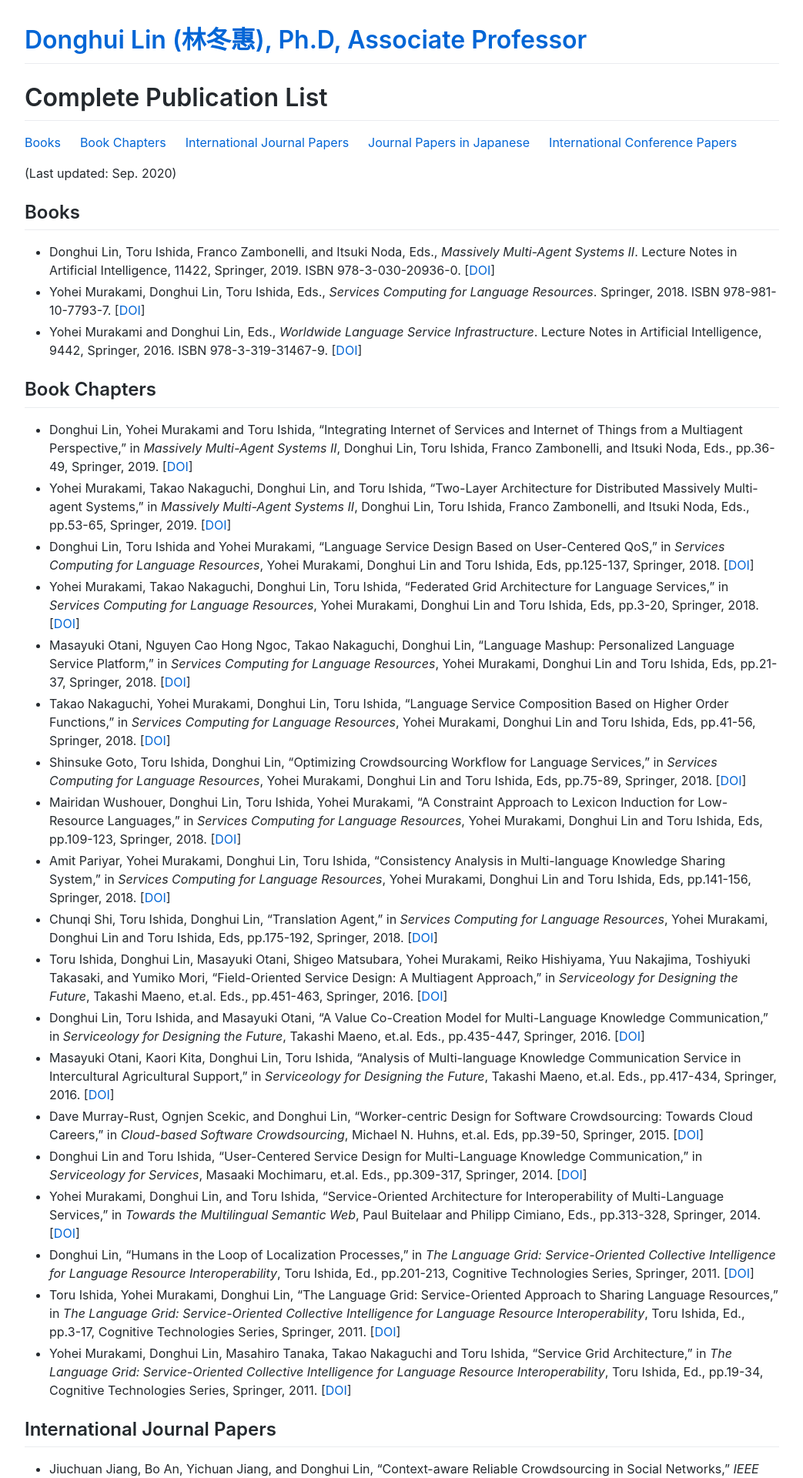
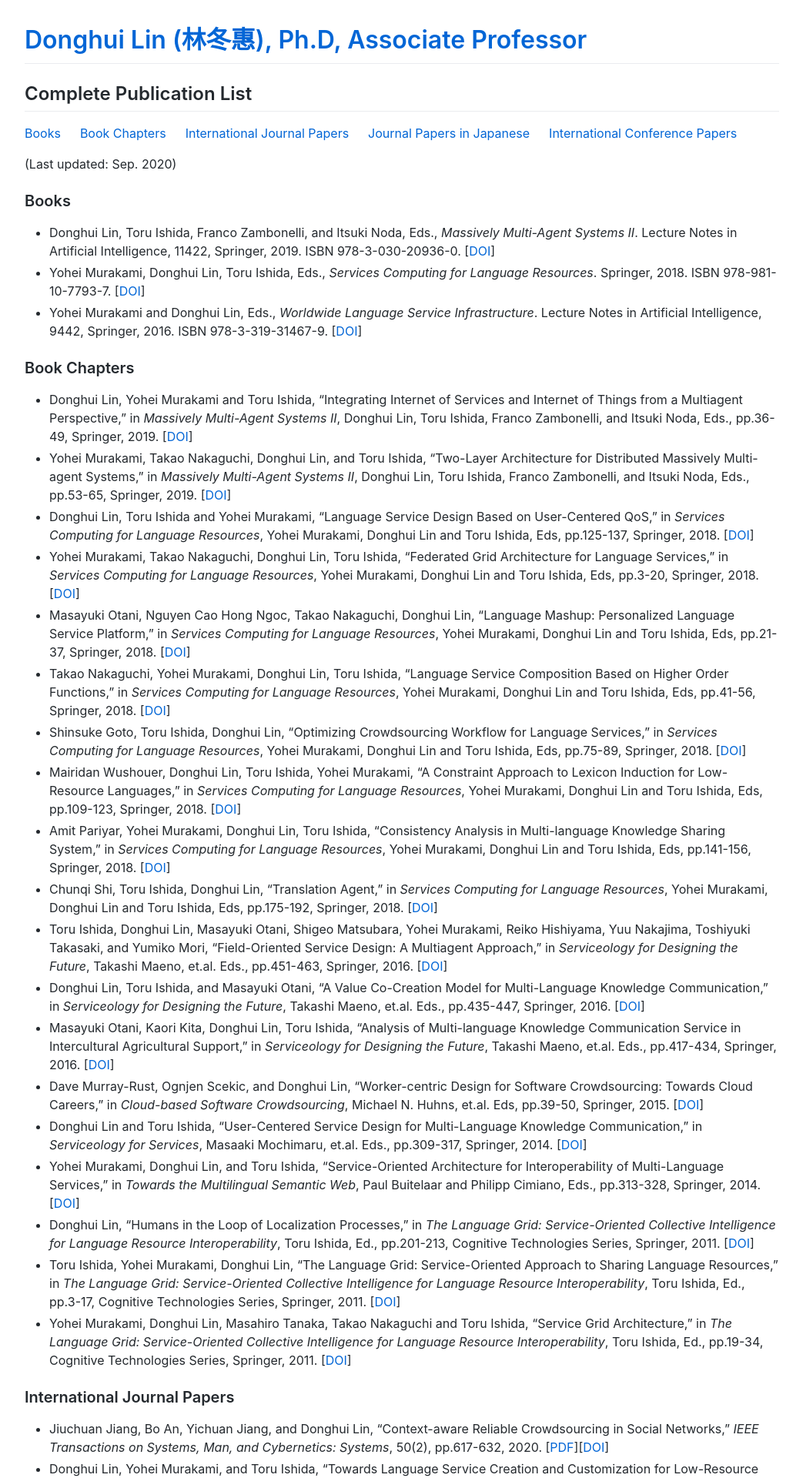
Before and after one commit to lindh/lindh.github.io, a Jekyll site: the page built from publication.md, in a window 1280 px wide. Shown: the top 1920 px of the page at 77% size, without its empty margins (118-1161 px from the left). Built offline with Jekyll 4.4.1, drawn with Linux system fonts in a browser that asks for light colours; our own code applies the rules of GitHub Pages for plain Markdown files; comment, search, counter and statistics services are not loaded.

```diff
--- a/publication.md
+++ b/publication.md
@@ -1,14 +1,14 @@
-# Complete Publication List
+## Complete Publication List
 [Books](#books) &emsp; [Book Chapters](#book-chapters) &emsp; [International Journal Papers](#international-journal-papers) &emsp; [Journal Papers in Japanese](#journal-papers-in-japanese) &emsp; [International Conference Papers](#international-conference-papers)
 
 (Last updated: Sep. 2020)
 
-## Books
+### Books
 - Donghui Lin, Toru Ishida, Franco Zambonelli, and Itsuki Noda, Eds., _Massively Multi-Agent Systems II_. Lecture Notes in Artificial Intelligence, 11422, Springer, 2019. ISBN 978-3-030-20936-0. [[DOI](https://doi.org/10.1007/978-3-030-20937-7)]
 - Yohei Murakami, Donghui Lin, Toru Ishida, Eds., _Services Computing for Language Resources_. Springer, 2018. ISBN 978-981-10-7793-7. [[DOI](https://doi.org/10.1007/978-981-10-7793-7)]
 - Yohei Murakami and Donghui Lin, Eds., _Worldwide Language Service Infrastructure_. Lecture Notes in Artificial Intelligence, 9442, Springer, 2016. ISBN 978-3-319-31467-9. [[DOI](https://doi.org/10.1007/978-3-319-31468-6)]
 
-## Book Chapters
+### Book Chapters
 - Donghui Lin, Yohei Murakami and Toru Ishida, "Integrating Internet of Services and Internet of Things from a Multiagent Perspective," in _Massively Multi-Agent Systems II_, Donghui Lin, Toru Ishida, Franco Zambonelli, and Itsuki Noda, Eds., pp.36-49, Springer, 2019. [[DOI](https://doi.org/10.1007/978-3-030-20937-7_3)]
 - Yohei Murakami, Takao Nakaguchi, Donghui Lin, and Toru Ishida, "Two-Layer Architecture for Distributed Massively Multi-agent Systems," in _Massively Multi-Agent Systems II_, Donghui Lin, Toru Ishida, Franco Zambonelli, and Itsuki Noda, Eds., pp.53-65, Springer, 2019. [[DOI](https://doi.org/10.1007/978-3-030-20937-7_4)]
 - Donghui Lin, Toru Ishida and Yohei Murakami, "Language Service Design Based on User-Centered QoS," in _Services Computing for Language Resources_, Yohei Murakami, Donghui Lin and Toru Ishida, Eds, pp.125-137, Springer, 2018. [[DOI](https://doi.org/10.1007/978-981-10-7793-7_8)]
@@ -29,7 +29,7 @@
 - Toru Ishida, Yohei Murakami, Donghui Lin, "The Language Grid: Service-Oriented Approach to Sharing Language Resources," in _The Language Grid: Service-Oriented Collective Intelligence for Language Resource Interoperability_, Toru Ishida, Ed., pp.3-17, Cognitive Technologies Series, Springer, 2011. [[DOI](https://doi.org/10.1007/978-3-642-21178-2_1)]
 - Yohei Murakami, Donghui Lin, Masahiro Tanaka, Takao Nakaguchi and Toru Ishida, "Service Grid Architecture," in _The Language Grid: Service-Oriented Collective Intelligence for Language Resource Interoperability_, Toru Ishida, Ed., pp.19-34, Cognitive Technologies Series, Springer, 2011. [[DOI](https://doi.org/10.1007/978-3-642-21178-2_2)]
 
-## International Journal Papers
+### International Journal Papers
 - Jiuchuan Jiang, Bo An, Yichuan Jiang, and Donghui Lin, "Context-aware Reliable Crowdsourcing in Social Networks," _IEEE Transactions on Systems, Man, and Cybernetics: Systems_, 50(2), pp.617-632, 2020. [[PDF](./files/IEEE_TSMC_2020.pdf)][[DOI](https://doi.org/10.1109/TSMC.2017.2777447)]
 - Donghui Lin, Yohei Murakami, and Toru Ishida, "Towards Language Service Creation and Customization for Low-Resource Languages," _Information_, 11(2), 67, 2020. [[PDF](./files/information-11-00067-v2.pdf)][[DOI](https://doi.org/10.3390/info11020067)]
 - Mondheera Pituxcoosuvarn, Takao Nakaguchi, Donghui Lin and Toru Ishida, "Privacy-Aware Best-Balanced Multilingual Communication," _IEICE Transactions on Information and Systems_, E103-D(6), pp.1288-1296, 2020. [[PDF](./files/e103-d_6_1288.pdf)][[DOI](https://doi.org/10.1587/transinf.2019KBP0008)]
@@ -46,7 +46,7 @@
 - Yichuan Jiang, Jing Hu and Donghui Lin, "Decision Making of Networked Multiagent Systems for Interaction Structures," _IEEE Transactions on Systems, Man, and Cybernetics-Part A: Systems and Humans_, 41(6), pp.1107-1121, 2011. [[PDF](./files/IEEESMCA2011_Jiang.pdf)][[DOI](https://doi.org/10.1109/TSMCA.2011.2114343)]
 - Donghui Lin, Huanye Sheng and Toru Ishida, "Interorganizational Workflow Execution Based on Process Agents and ECA Rules," _IEICE Transactions on Information and Systems_, E90-D(9), pp.1335-1342, Sep. 2007. [[PDF](./files/IEICE2007.pdf)][[DOI](https://doi.org/10.1093/ietisy/e90-d.9.1335)]
 
-## Journal Papers in Japanese
+### Journal Papers in Japanese
 - 中口孝雄，村上陽平，林冬惠，石田亨. サービス基盤の連邦制運営のための情報共有・実行制御アーキテクチャ, _電子情報通信学会D_, Vol.J101-D, No.1, pp.193-201, 2018. [[DOI](https://doi.org/10.14923/transinfj.2017JDP7011)]
 - 林冬惠, 石田亨, 村上陽平, 大谷雅之, 中口孝雄. 言語グリッドを用いた多言語農業支援, _電子情報通信学会論文誌B_, Vol.J100-B, No.9, pp.714-721, 2017.（100周年記念招待論文）[[PDF](./files/j100-b_9_714.pdf)][[DOI](https://doi.org/10.14923/transcomj.2016SHI0008)]
 - 後藤真介，石田亨，林冬惠. 繰り返しおよび並列プロセスからなるクラウドソーシングワークフローの最適化, _電子情報通信学会論文誌D_, Vol.J99-D, No.11, pp.1094-1101, 2016. [[DOI](https://doi.org/10.14923/transinfj.2016JDP7031)]
@@ -56,7 +56,7 @@
 - 山口卓郎，菱山玲子，北川大輔，中島悠，稲葉 利江子，林冬惠. 機械翻訳サービスと編集サービスの相互連携における翻訳品質と編集者適応，_情報処理学会論文誌_，Vol.55, No.4, pp.1303-1315, 2014．
 - 石田亨，村上陽平，稲葉利江子，林冬惠，田仲正弘. 言語グリッド：サービス指向の多言語基盤，_電子情報通信学会論文誌D_, Vol.J95-D, No.1, pp.2-10, 2012. (招待論文)[[PDF](./files/j95-d_1_2.pdf)]
 
-## International Conference Papers
+### International Conference Papers
 - Shiyao Ding and Donghui Lin, "Dynamic Task Allocation for Cost-Efficient Edge Cloud Computing," _The 17th IEEE International Conference on Services Computing (IEEE SCC 2020)_, Beijing, China, October, 2020.
 - Mondheera Pituxcoosuvarn, Yohei Murakami, Donghui Lin, Toru Ishida, "Effect of Cultural Misunderstanding Warning in MT-Mediated Communication," _26th International Conference on Collaboration Technologies and Social Computing (CollabTech 2020)_, pp.112-127, Tartu, Estonia, September, 2020. [[DOI](https://doi.org/10.1007/978-3-030-58157-2_8)]
 - Huichen Chou, Donghui Lin, Toru Ishida, Naomi Yamashita, "Understanding Open Collaboration of Wikipedia Good Articles," _The 22nd HCI International Conference (HCII 2020)_, HCI(15), pp.29-43, Copenhagen, Denmark, July, 2020. [[DOI](https://doi.org/10.1007/978-3-030-49913-6_32)]
```
